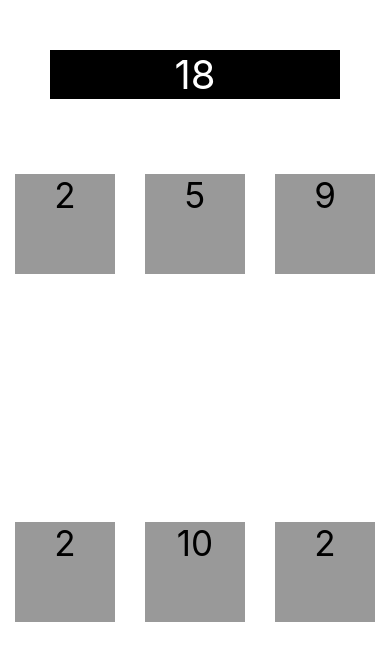
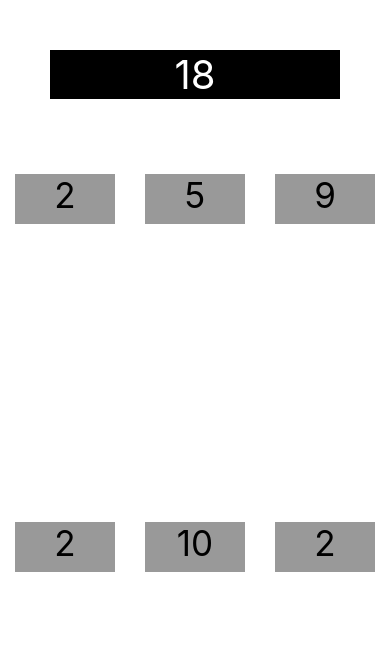
Before and after one commit to alirezajs/calculatorgame, a React Native app: screen / in a window 390 px wide. Shown: the top 660 px of the page. Built offline with nearby package versions, Linux system fonts and the light colour scheme.

Commit message:
Add Selected number into an array for future use

```diff
--- a/App.tsx
+++ b/App.tsx
@@ -1,6 +1,6 @@
-import Game  from './src/components/game'
+import Game  from './src/components/Game'
 export default function App() {
   return (
-    <Game randomNumberCount="6"/>
+    <Game randomNumberCount={6}/>
   );
 }
--- /dev/null
+++ b/src/components/RandomNumber.tsx
@@ -0,0 +1,35 @@
+import { StyleSheet, Text, TouchableOpacity } from "react-native";
+
+export default function RandomNumber(props: {
+  id: number;
+  randomNumber: number;
+  isDisabled: boolean;
+  onPress: (id: number) => void;
+}) {
+  function selectNumber() {
+    props.onPress(props.id);
+  }
+  return (
+    <TouchableOpacity onPress={selectNumber}>
+      <Text style={[styles.random, props.isDisabled && styles.disabled]}>
+        {props.randomNumber}
+      </Text>
+    </TouchableOpacity>
+  );
+}
+
+const styles = StyleSheet.create({
+  random: {
+    backgroundColor: "#999",
+    width: 100,
+    marginHorizontal: 15,
+    marginVertical: 25,
+    fontSize: 35,
+    textAlign: "center",
+    height: 50,
+    textAlignVertical: "center",
+  },
+  disabled: {
+    opacity: 0.3,
+  },
+});
--- a/src/components/game.tsx
+++ b/src/components/game.tsx
@@ -1,20 +1,36 @@
-import { StyleSheet, View, Text } from "react-native";
-import React from "react";
+import { StyleSheet, View, Text, ShadowPropTypesIOS } from "react-native";
+
+import RandomNumber from "./RandomNumber";
+import React, { useState } from "react";
+
 export default function Game(props: { randomNumberCount: number }) {
   const randomNumbers = Array.from({ length: props.randomNumberCount }).map(
     () => 1 + Math.floor(10 * Math.random())
   );
+  const [selectedNumbers, setSelectedNumber] = useState<number[]>([]);
+
   const target = randomNumbers
     .slice(0, props.randomNumberCount - 2)
     .reduce((acc, curr) => acc + curr, 0);
+
+  function isNumberSelected(numberIndex: number) {
+    return selectedNumbers.indexOf(numberIndex) >= 0;
+  }
+  function selectNumber(numberIndex: number) {
+    setSelectedNumber([...selectedNumbers, numberIndex]);
+  }
   return (
     <View style={styles.container}>
       <Text style={styles.target}>{target}</Text>
       <View style={styles.randomContainer}>
         {randomNumbers.map((randomNumber, index) => (
-          <Text style={styles.random} key={index}>
-            {randomNumber}
-          </Text>
+          <RandomNumber
+            key={index}
+            id={index}
+            randomNumber={randomNumber}
+            isDisabled={isNumberSelected(index)}
+            onPress={selectNumber}
+          />
         ))}
       </View>
     </View>
@@ -38,16 +54,5 @@ const styles = StyleSheet.create({
     flexDirection: "row",
     flexWrap: "wrap",
     justifyContent: "space-around",
-
-  },
-  random: {
-    backgroundColor: "#999",
-    width: 100,
-    marginHorizontal: 15,
-    marginVertical: 25,
-    fontSize: 35,
-    textAlign: "center",
-    height:100,
-    textAlignVertical:'center'
   },
 });
```
